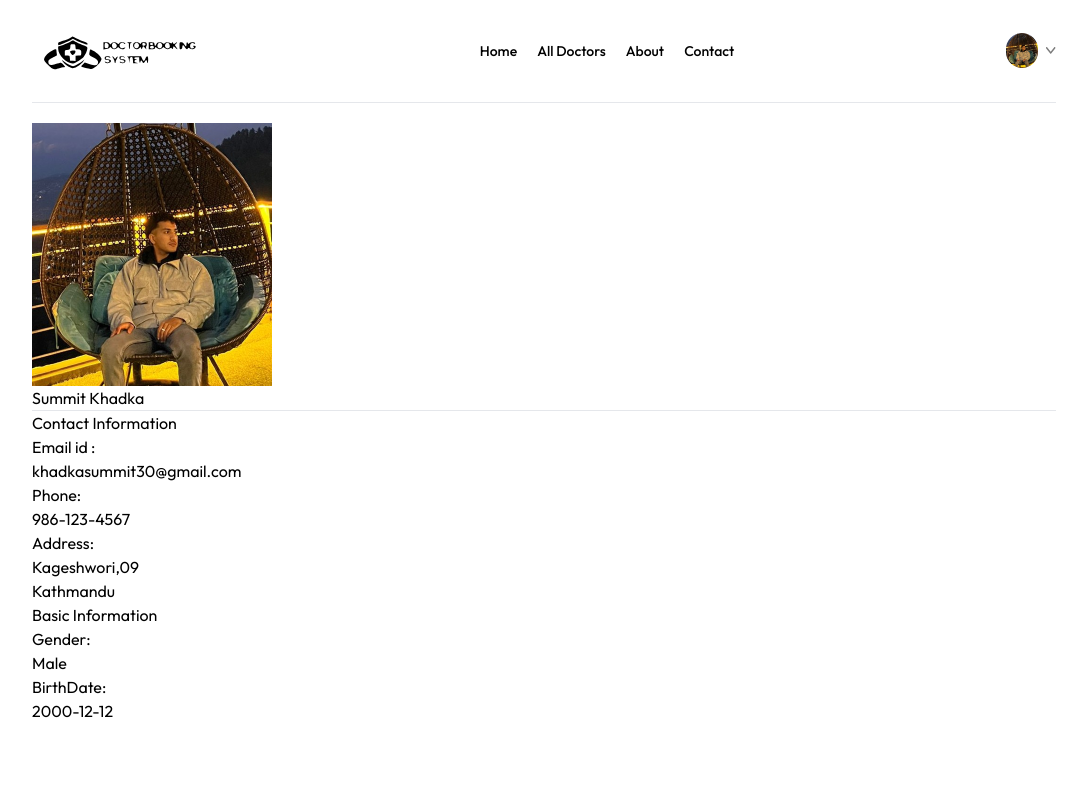
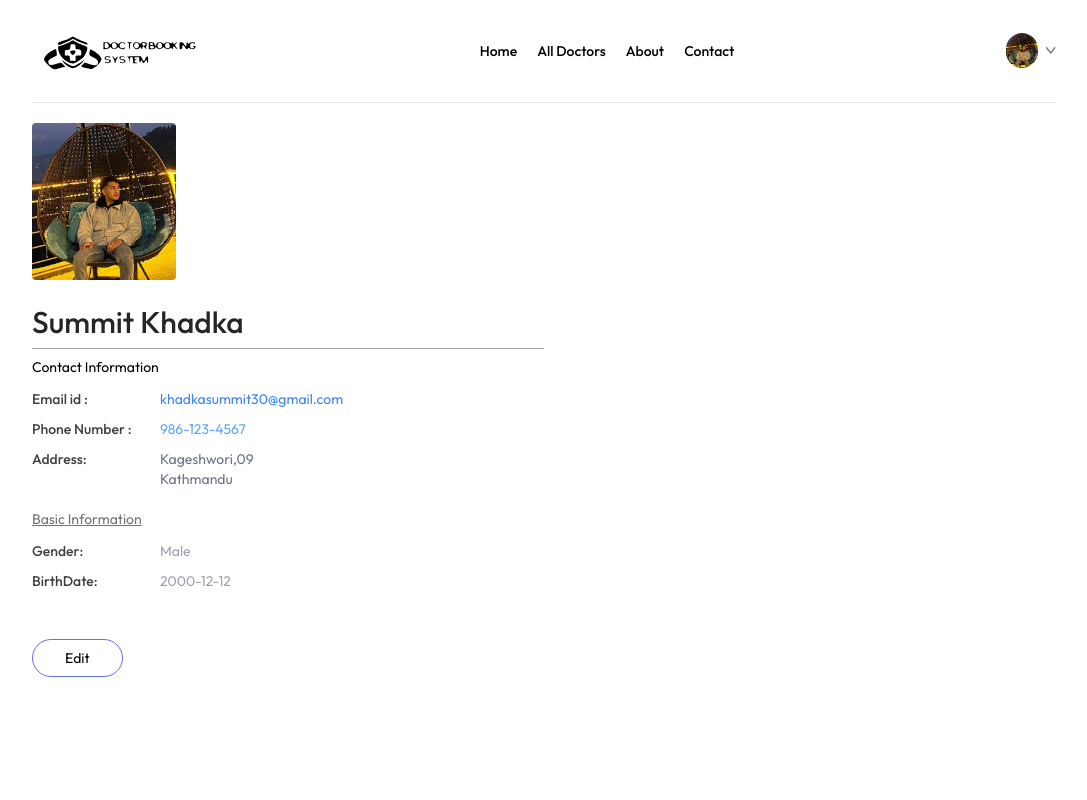
Before and after one commit to Sumitkhadka10/DocBS, a React (Vite) app in the folder frontend/: page /my-profile in a window 1280 px wide. Shown: the top 800 px of the page, without its empty margins (96-1183 px from the left). Built offline with nearby package versions, Linux system fonts and the light colour scheme; the HTML template or start-up script is replaced by a standard one.

Commit message:
Updated css of MyProfile.jsx

```diff
--- a/frontend/src/pages/MyProfile.jsx
+++ b/frontend/src/pages/MyProfile.jsx
@@ -18,32 +18,35 @@
 
   const [isEdit,setIsEdit] = useState(false)
   return (
-    <div>
-      <img src={userData.image} alt="" />
+    <div className='max-w-lg flex flex-col gap-2 text-sm'>
+      <img className='w-36 rounded' src={userData.image} alt="" />
 
       {
-        isEdit ? <input type="text" value={userData.name} onChange={e => setUserData(prev => ({...prev,name:e.target.value}))}/> : <p>{userData.name}</p>
+        isEdit ? <input className='bg-gray-50 text-3xl font-medium max-w-60 mt-4' type="text" value={userData.name} onChange={e => setUserData(prev => ({...prev,name:e.target.value}))}/>
+         : <p className='text-3xl font-medium text-neutral-800 mt-4'>{userData.name}</p>
       }
 
-      <hr />
+      <hr className='bg-zinc-400 h-[1px] border-none'/>
       <div>
-        <p>Contact Information</p>
-        <div>
-          <p>Email id :</p>
-          <p>{userData.email}</p>
-          <p>Phone:</p>
+        <p className='c'>Contact Information</p>
+        <div className='grid grid-cols-[1fr_3fr] gap-y-2.5 mt-3 text-neutral-700'>
+          <p className='font-medium'>Email id :</p>
+          <p className='text-blue-500'>{userData.email}</p>
+          <p className='font-medium'>Phone Number :</p>
           {
-        isEdit ? <input type="text" value={userData.phone} onChange={e => setUserData(prev => ({...prev,phone:e.target.value}))}/> : <p>{userData.phone}</p>
+        isEdit
+        ? <input className='bg-gray-100 max-w-52' type="text" value={userData.phone} onChange={e => setUserData(prev => ({...prev,phone:e.target.value}))}/>
+         : <p className='text-blue-400'>{userData.phone}</p>
       }
-      <p>Address:</p>
+      <p className='font-medium'>Address:</p>
       {
         isEdit ?
         <p>
-          <input onChange={(e) => setUserData(prev => ({ ...prev, address: { ...prev.address, line1: e.target.value}}))} value={userData.address.line1} type="text" />
+          <input className='bg-gray-50' onChange={(e) => setUserData(prev => ({ ...prev, address: { ...prev.address, line1: e.target.value}}))} value={userData.address.line1} type="text" />
           <br />
-          <input onChange={(e) => setUserData(prev => ({ ...prev, address: { ...prev.address, line2: e.target.value}}))} value={userData.address.line2} type="text" />
+          <input className='bg-gray-50' onChange={(e) => setUserData(prev => ({ ...prev, address: { ...prev.address, line2: e.target.value}}))} value={userData.address.line2} type="text" />
         </p>
-        : <p>
+        : <p className='text-gray-500'>
           {userData.address.line1}
           <br />
           {userData.address.line2}
@@ -54,25 +57,32 @@
         </div>
       </div>
       <div>
-        <p>Basic Information</p>
-        <div>
-          <p>Gender:</p>
+        <p className='text-neutral-500 underline mt-3'>Basic Information</p>
+        <div className='grid grid-cols-[1fr_3fr] gap-y-2.5 mt-3 text-neutral-700'>
+          <p className='font-medium'>Gender:</p>
           {
         isEdit ?
-        <select onChange={(e) => setUserData(prev => ({...prev, gender: e.target.value}))} value={userData.gender}>
+        <select className='max-w-20 bg-gray-100' onChange={(e) => setUserData(prev => ({...prev, gender: e.target.value}))} value={userData.gender}>
           <option value="Male">Male</option>
           <option value="Female">Female</option>
         </select>
-         : <p>{userData.gender}</p>
+         : <p className='text-gray-400'>{userData.gender}</p>
       }
-      <p>BirthDate:</p>
+      <p className='font-medium'>BirthDate:</p>
       {
         isEdit
-        ? <input type="date" onChange={(e) => setUserData(prev => ({...prev, dob: e.target.value}))} value={userData.dob} />
-        : <p>{userData.dob}</p>
+        ? <input className='max-w-28 bg-gray-100' type="date" onChange={(e) => setUserData(prev => ({...prev, dob: e.target.value}))} value={userData.dob} />
+        : <p className='text-gray-400'>{userData.dob}</p>
       }
 
         </div>
+      </div>
+      <div className='mt-10'>
+        {
+          isEdit
+           ? <button className='border border-primary px-8 py-2 rounded-full hover:bg-primary hover:text-white transition-all' onClick= {()=>setIsEdit(false)}>Save Information</button>
+           : <button className='border border-primary px-8 py-2 rounded-full hover:bg-primary hover:text-white transition-all' onClick= {()=>setIsEdit(true)}>Edit</button>
+        }
       </div>
 
 
```
